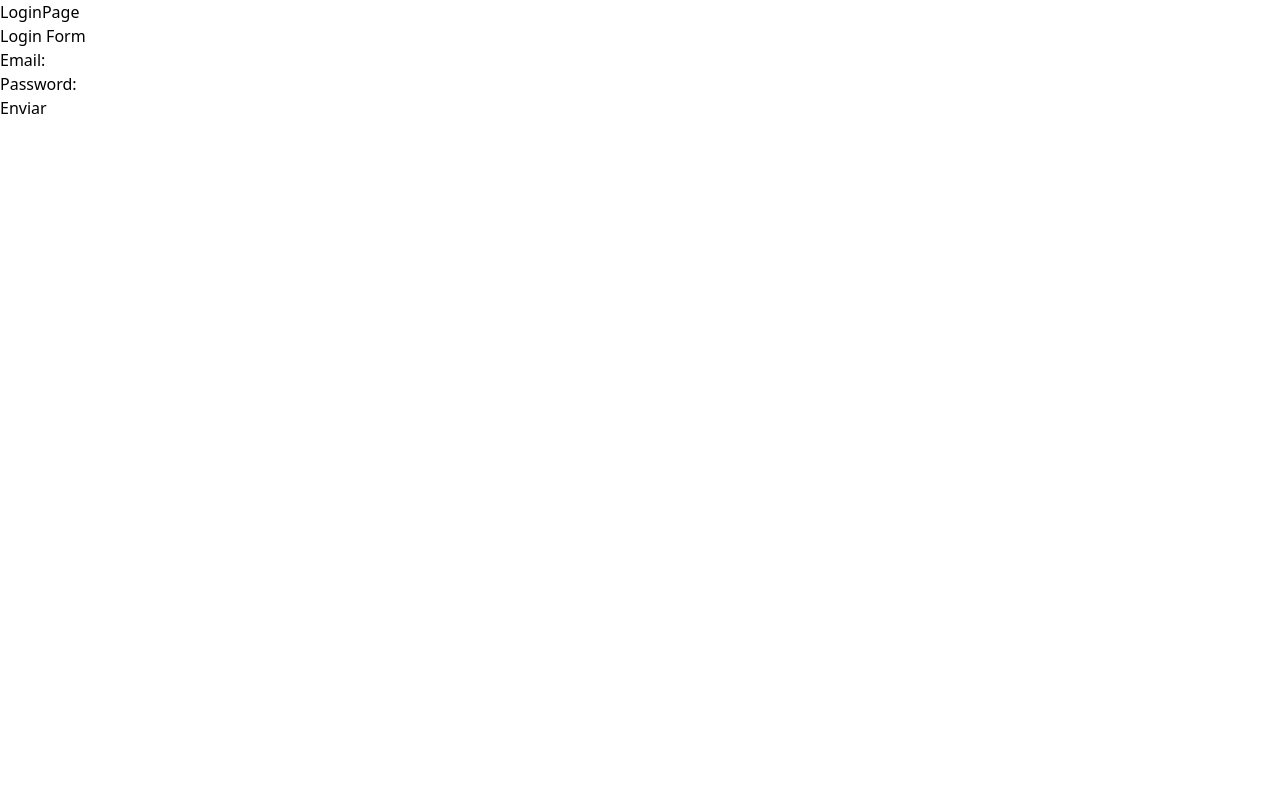
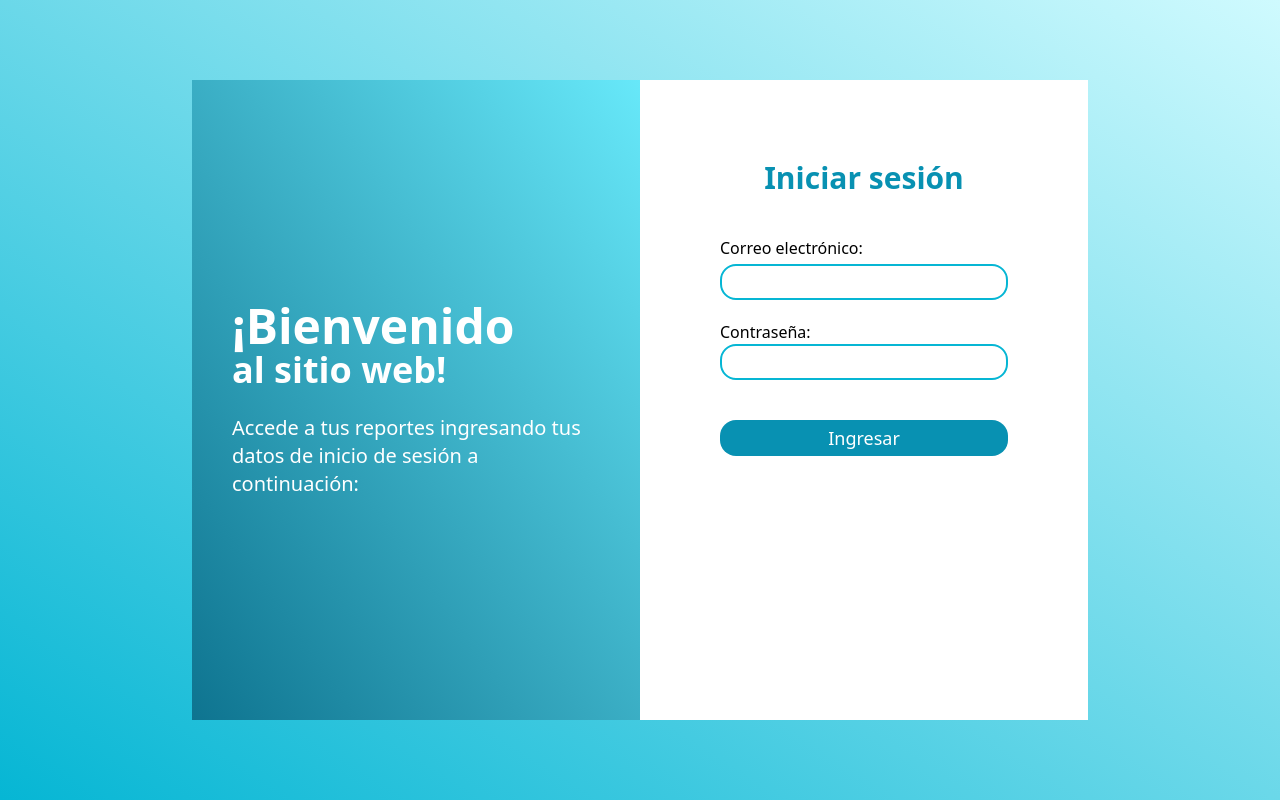
Before and after one commit to NicoleBtte/ct-challenge, a React (Vite) app: page / in a window 1280 px wide. Built offline with nearby package versions, Linux system fonts and the light colour scheme.

Commit message:
login fixed

```diff
--- a/src/App.jsx
+++ b/src/App.jsx
@@ -8,6 +8,7 @@ import SuccessLogin from './components/successLogin';
 function App() {
 
   return (
+    <div className="bg-gradient-to-tr from-cyan-500 to-cyan-100 p-20 w-full h-screen font-sans">
       <ContextProvider>
         <BrowserRouter>
             <Routes>
@@ -22,6 +23,8 @@ function App() {
             </Routes>
           </BrowserRouter>
       </ContextProvider>
+    </div>
+
 
   );
 }
--- a/src/components/loginForm.jsx
+++ b/src/components/loginForm.jsx
@@ -27,30 +27,35 @@ function LoginForm() {
     }
 
   return (
-    <>
-        <h2>Login Form</h2>
+    <div className="w-2/5 h-full bg-white p-20 items-center">
+        <div className="items-center justify-center flex">
+            <h2 className="text-3xl text-cyan-600 font-semibold">Iniciar sesión</h2>
+        </div>
         <form onSubmit={handleSubmit(onSubmit)}>
-            <div>
-                <label>Email:</label>
-                <input type="text" {...register('email', {
+            <div className="mt-10">
+                <label>Correo electrónico:</label>
+                <input className="w-full mt-1 p-1 rounded-2xl border-2 border-cyan-500" type="text" {...register('email', {
                     required: true,
                     pattern: /^\w+([.-_+]?\w+)*@\w+([.-]?\w+)*(\.\w{2,10})+$/
                 })}/>
-                {errors.email?.type === 'required' && <p role="alert">Email is required</p>}
-                {errors.email?.type === 'pattern' && <p role="alert">Emails pattern is incorrect</p>}
+                {errors.email?.type === 'required' && <p className="text-xs text-red-700" role="alert">El correo electrónico es requerido</p>}
+                {errors.email?.type === 'pattern' && <p className="text-xs text-red-700" role="alert">El formato del correo electrónico es incorrecto</p>}
             </div>
-            <div>
-                <label>Password:</label>
-                <input type="text" {...register('password', {
+            <div className="mt-5">
+                <label>Contraseña:</label>
+                <input className="w-full p-1 rounded-2xl border-2 border-cyan-500" type="password" {...register('password', {
                     required: true
                 })}/>
-                {errors.password?.type === 'required' && <p role="alert">Password is required</p>}
+                {errors.password?.type === 'required' && <p className="text-xs text-red-700" role="alert">La contraseña es requerida</p>}
             </div>
-            <button type="submit">
-                Enviar
-            </button>
+            <div className="mt-10 flex justify-center">
+                <button className="bg-cyan-600 w-full p-1 rounded-2xl text-white text-lg active:scale-95 active:duration-75 transition-all hover:scale-1.01 ease-in-out" type="submit">
+                    Ingresar
+                </button>
+            </div>
+
         </form>
-    </>
+    </div>
   )
 }
 
--- a/src/components/loginPage.jsx
+++ b/src/components/loginPage.jsx
@@ -11,10 +11,15 @@ const LoginPage = () => {
   }
 
   return (
-    <>
-      <div>LoginPage</div>
+    <div className='flex items-center justify-center h-full'>
+      <div className="w-2/5 h-full p-10 flex flex-col justify-center items-right bg-gradient-to-tr from-cyan-700 to-cyan-300">
+        <h2 className="text-5xl text-white font-bold">¡Bienvenido</h2>
+        <h3 className="font-semibold text-white text-4xl">al sitio web!</h3>
+        &nbsp;
+        <p className="text-xl text-white">Accede a tus reportes ingresando tus datos de inicio de sesión a continuación:</p>
+      </div>
       <LoginForm></LoginForm>
-    </>
+    </div>
   )
 }
 
```
Lines whose indentation alone changed are shown as unchanged.
